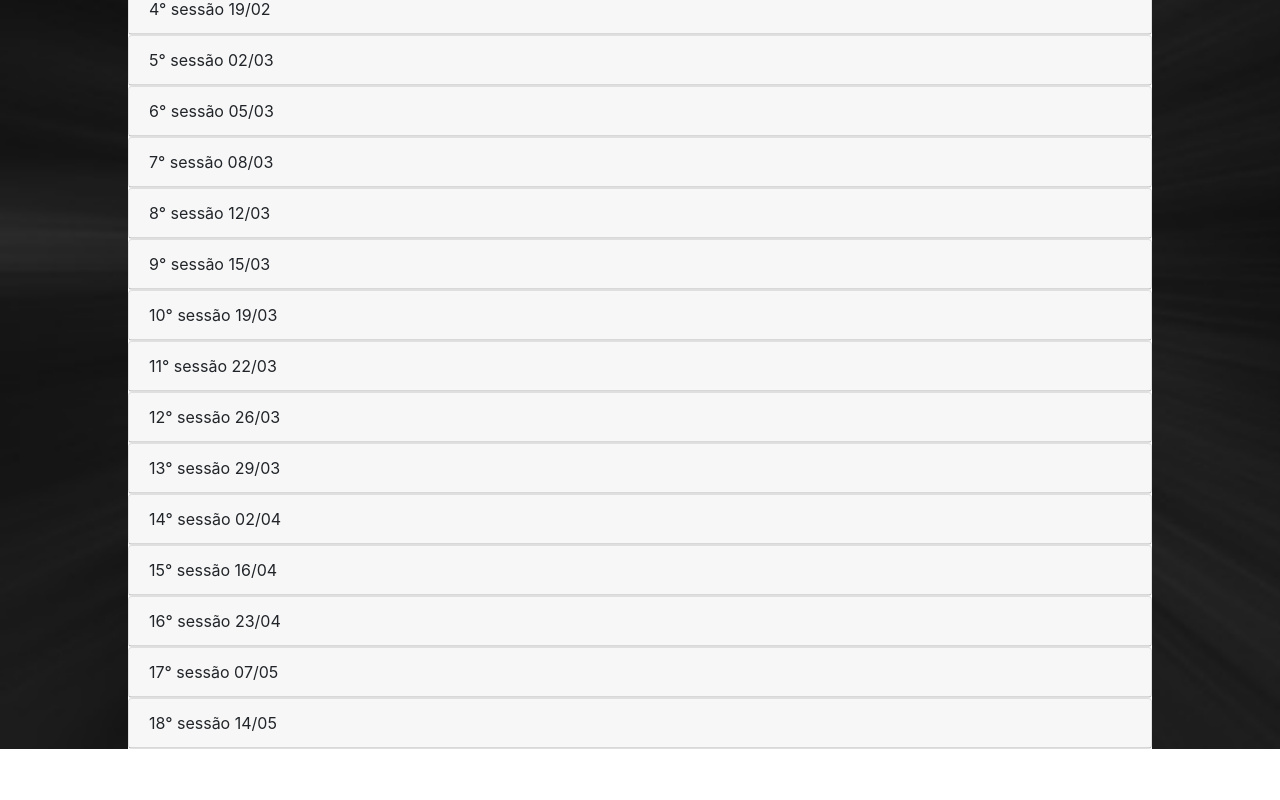
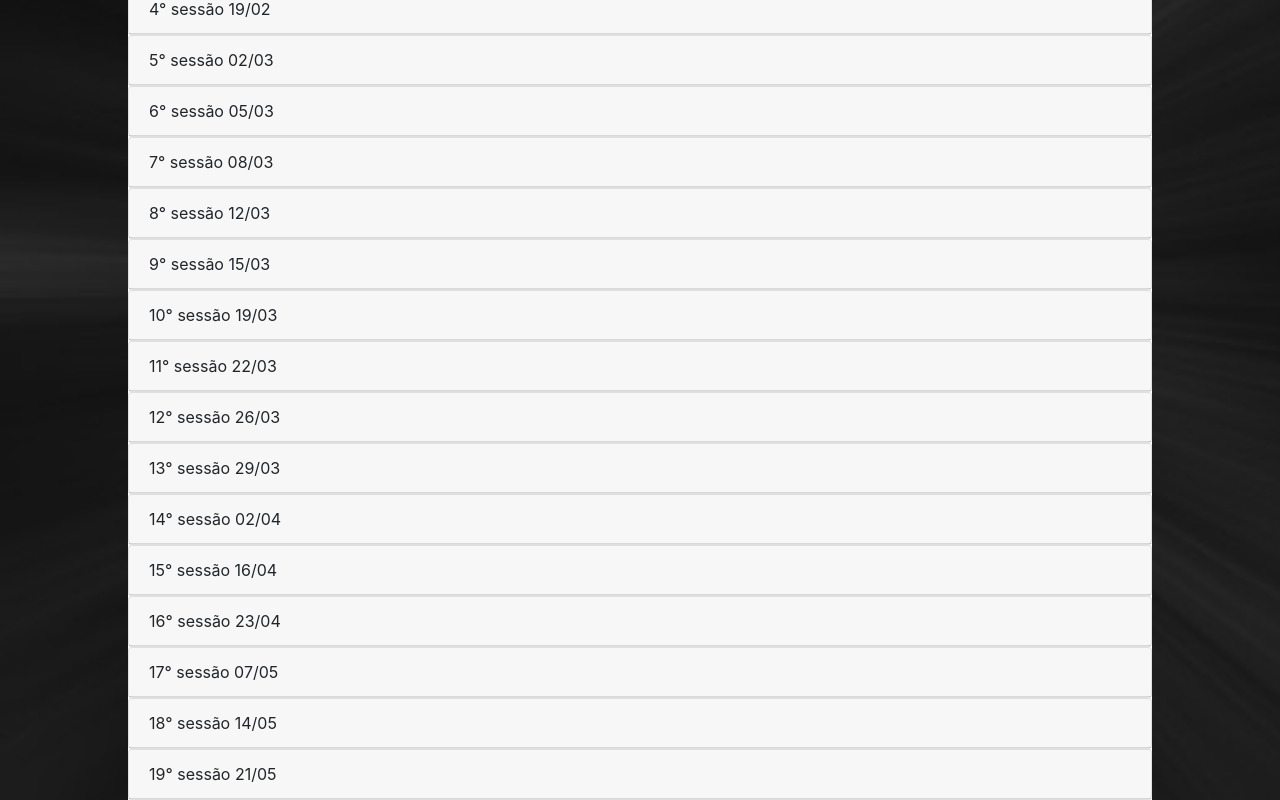
Before and after one commit to CaioCohen/CorruptedDominion, an Angular app: page /sessoes in a window 1280 px wide. Shown: the part 231-1031 px from the top of the page. Before the commit the page ends 980 px from the top, so only its background shows below. Built offline with nearby package versions, Linux system fonts and the light colour scheme; what ngx-bootstrap-icons would draw is missing.

Commit message:
sessao 19 campanha 2

```diff
--- a/src/app/main/sessoes/sessoes.component.html
+++ b/src/app/main/sessoes/sessoes.component.html
@@ -934,6 +934,15 @@
         <p>Eles atacam a fortaleza, mas por conta de um tiro de sorte de uma das torres, a vela do barco é destruida e o barco para de se mexer.</p>
         <p>E por conta de uma estratégia mal pensada, o Karl avanca para a fortaleza sozinho. A 500ft de distancia de todo o grupo, o Karl acaba tendo que suportar o peso do ataque de vários mortos-vivos ao mesmo tempo, o que acarreta em sua morte.</p>
       </accordion-group>
+      <accordion-group>
+        <div accordion-heading class="header"> 19° sessão 21/05</div>
+        <p>O grupo termina de lutar com todos os monstros da fortaleza amaldiçoada. Não faltavam mais muitos.</p>
+        <p>Depois de limparem a fortaleza e recuperar o item dessa fortaleza, eles descobrem que os fiscais de um certo posto maritimo estavam de olho neles, e são convidados a conhecer o mestre da posto maritimo da Tribulação.</p>
+        <p>Eles aceitam e convite e descobre que o mestre do posto maritimo da Tribulação estava a procura de uma tripulação na qual ele poderia fazer parte, ele ja estava cansado da vida pacata que um mestre de Posto tinha. O grupo aceita visto que eles perderam um membro há pouco tempo.</p>
+        <p>Voltando para o castelo de cristal, eles desconfiam de seu contratante, que perde a confiança neles e foge. Então o grupo resolve vender o item para uns mercadores locais.</p>
+        <p>O grupo compra da Segredos do Paraíso a informação de como chegar no Azure Dragon, que seria ir para uma certa coordenada em 14 dias, lá eles se encontrarão com dois seres das profundezas, eles poderão levá-los ao Azure Dragon.</p>
+        <p>Porém, o castelo de cristal também comprou informações da segredos do paraíso, e agora toda a tripulação está sendo procurada no castelo de cirstal. Ghorr e Rioxo resolvem se entregar enquanto Nimue e Guren ficam no barco.</p>
+      </accordion-group>
     </ng-container>
 </accordion>
 </div>
```
